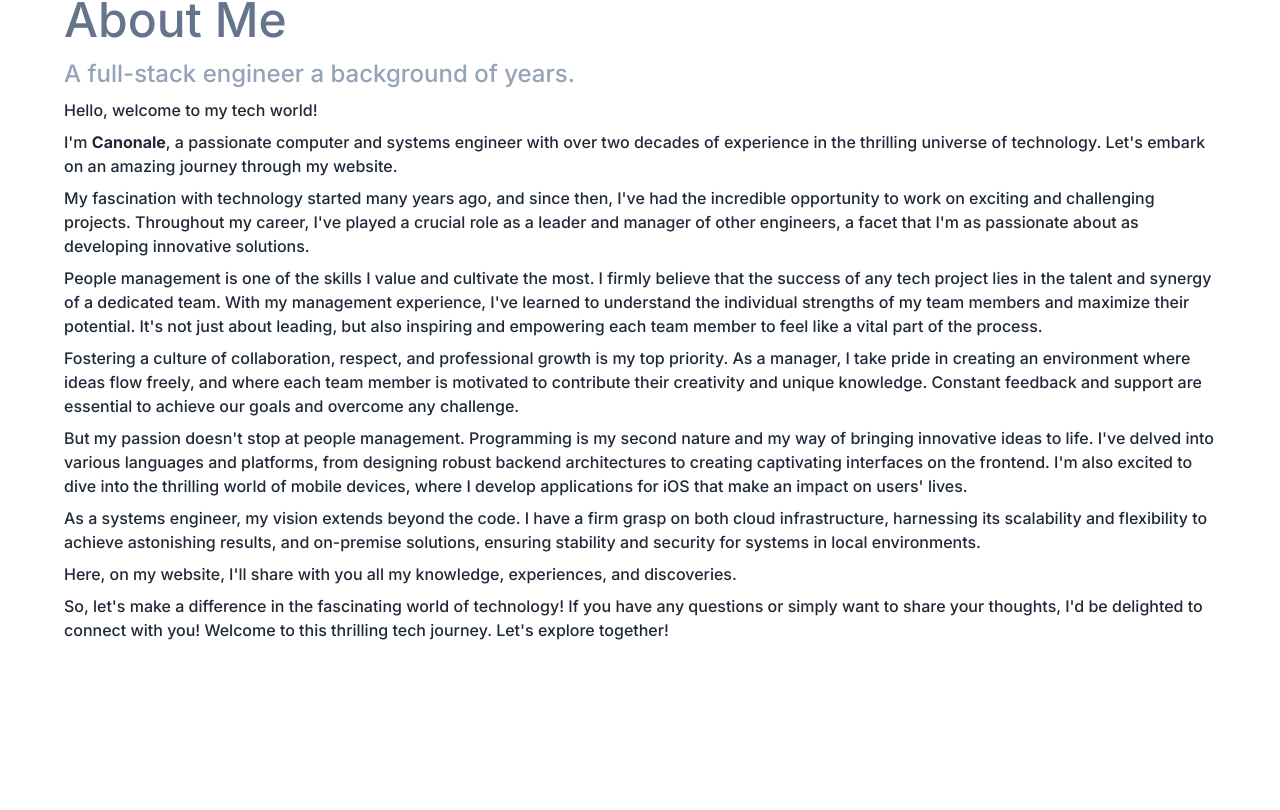
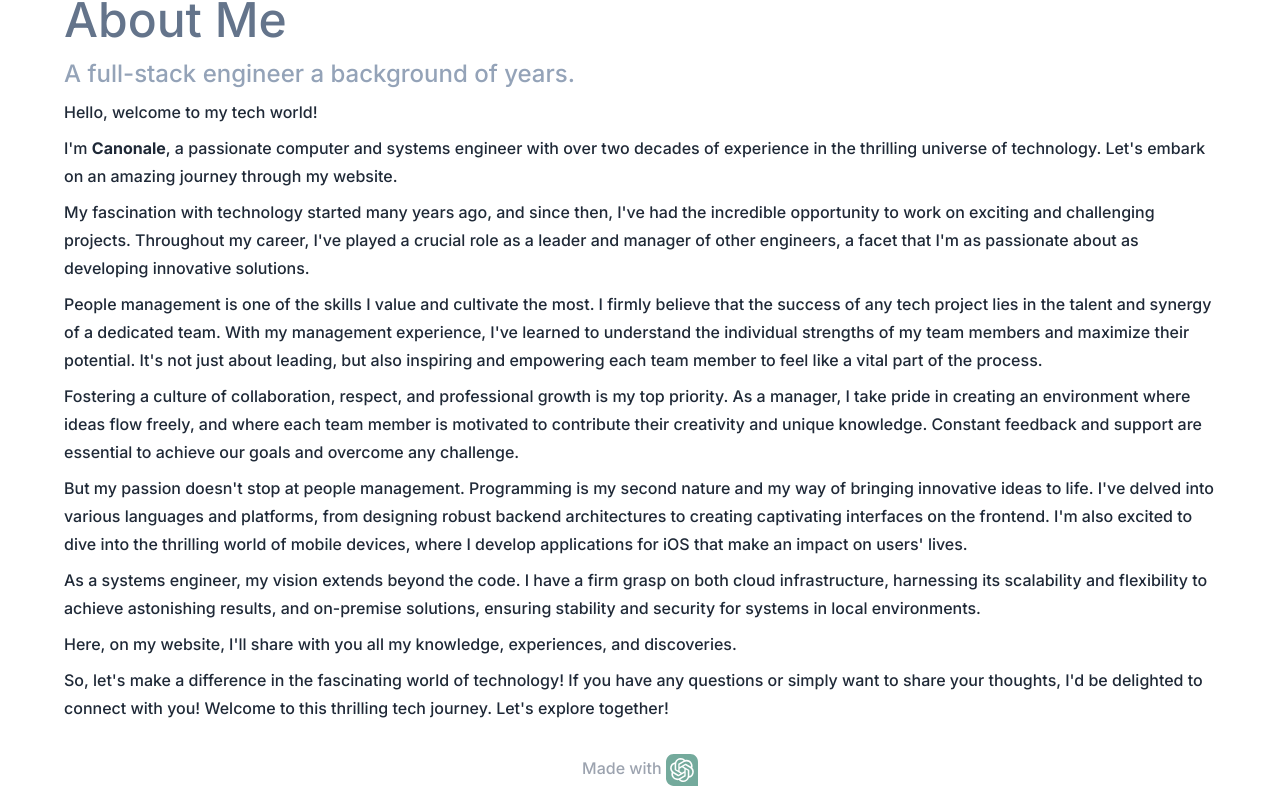
Before and after one commit to canonale/personal-web-site, a Vue app: page /about-me in a window 1280 px wide. Shown: the part 170-980 px from the top of the page. Built offline with nearby package versions, Linux system fonts and the light colour scheme.

Commit message:
OpenIA was regarded.

```diff
--- a/src/assets/main.css
+++ b/src/assets/main.css
@@ -38,7 +38,7 @@ h2 {
 }
 
 p {
-  @apply leading-6 text-base my-2;
+  @apply leading-7 text-base my-2;
 
 }
 .input:focus {
--- /dev/null
+++ b/src/components/icons/IconOpenIA.vue
@@ -0,0 +1,12 @@
+<template>
+  <svg xmlns="http://www.w3.org/2000/svg" viewBox="0 0 2406 2406">
+    <path
+      d="M1 578.4C1 259.5 259.5 1 578.4 1h1249.1c319 0 577.5 258.5 577.5 577.4V2406H578.4C259.5 2406 1 2147.5 1 1828.6V578.4z"
+      fill="#74aa9c"
+    />
+    <path
+      d="M1107.3 299.1c-198 0-373.9 127.3-435.2 315.3C544.8 640.6 434.9 720.2 370.5 833c-99.3 171.4-76.6 386.9 56.4 533.8-41.1 123.1-27 257.7 38.6 369.2 98.7 172 297.3 260.2 491.6 219.2 86.1 97 209.8 152.3 339.6 151.8 198 0 373.9-127.3 435.3-315.3 127.5-26.3 237.2-105.9 301-218.5 99.9-171.4 77.2-386.9-55.8-533.9v-.6c41.1-123.1 27-257.8-38.6-369.8-98.7-171.4-297.3-259.6-491-218.6-86.6-96.8-210.5-151.8-340.3-151.2zm0 117.5-.6.6c79.7 0 156.3 27.5 217.6 78.4-2.5 1.2-7.4 4.3-11 6.1L952.8 709.3c-18.4 10.4-29.4 30-29.4 51.4V1248l-155.1-89.4V755.8c-.1-187.1 151.6-338.9 339-339.2zm434.2 141.9c121.6-.2 234 64.5 294.7 169.8 39.2 68.6 53.9 148.8 40.4 226.5-2.5-1.8-7.3-4.3-10.4-6.1l-360.4-208.2c-18.4-10.4-41-10.4-59.4 0L1024 984.2V805.4L1372.7 604c51.3-29.7 109.5-45.4 168.8-45.5zM650 743.5v427.9c0 21.4 11 40.4 29.4 51.4l421.7 243-155.7 90L597.2 1355c-162-93.8-217.4-300.9-123.8-462.8C513.1 823.6 575.5 771 650 743.5zm807.9 106 348.8 200.8c162.5 93.7 217.6 300.6 123.8 462.8l.6.6c-39.8 68.6-102.4 121.2-176.5 148.2v-428c0-21.4-11-41-29.4-51.4l-422.3-243.7 155-89.3zM1201.7 997l177.8 102.8v205.1l-177.8 102.8-177.8-102.8v-205.1L1201.7 997zm279.5 161.6 155.1 89.4v402.2c0 187.3-152 339.2-339 339.2v-.6c-79.1 0-156.3-27.6-217-78.4 2.5-1.2 8-4.3 11-6.1l360.4-207.5c18.4-10.4 30-30 29.4-51.4l.1-486.8zM1380 1421.9v178.8l-348.8 200.8c-162.5 93.1-369.6 38-463.4-123.7h.6c-39.8-68-54-148.8-40.5-226.5 2.5 1.8 7.4 4.3 10.4 6.1l360.4 208.2c18.4 10.4 41 10.4 59.4 0l421.9-243.7z"
+      fill="white"
+    />
+  </svg>
+</template>
--- a/src/components/menuTop/menuTop.ts
+++ b/src/components/menuTop/menuTop.ts
@@ -13,7 +13,7 @@ const menuItems: Array<MenuItem> = [
   },
   {
     text: "Pricing",
-    route: "twitter",
+    route: RouteNames.PRICING,
   },
   {
     text: "Plugins",
--- a/src/components/salesCard/SalesCardCollection.vue
+++ b/src/components/salesCard/SalesCardCollection.vue
@@ -4,7 +4,10 @@ import { salesCardData, PRICING_TITLE } from "./SalesCardData";
 </script>
 
 <template>
-  <div class="mt-16 pt-16 border-t dark:border-neutral-600 border-neutral-100">
+  <div
+    id="pricing"
+    class="mt-16 pt-16 border-t dark:border-neutral-600 border-neutral-100"
+  >
     <div class="py-4 px-2">
       <h1 class="main-title text-center">{{ PRICING_TITLE }}</h1>
     </div>
--- a/src/router/index.ts
+++ b/src/router/index.ts
@@ -23,9 +23,14 @@ export const routes: RouteRecordRaw[] = [
     name: RouteNames.ABOUT_ME,
     component: () => import("../views/AboutMeView.vue"),
   },
+  {
+    path: "/#pricing",
+    name: RouteNames.PRICING,
+    component: HomeView,
+  },
   ...ExternalRoutes,
 ];
 export const router = createRouter({
   history: createWebHistory(import.meta.env.BASE_URL),
-  routes: routes,
+  routes,
 });
--- a/src/views/AboutMeView.vue
+++ b/src/views/AboutMeView.vue
@@ -1,5 +1,8 @@
+<script setup lang="ts">
+import IconOpenIA from "@/components/icons/IconOpenIA.vue";
+</script>
 <template>
-  <div class="my-20 py-20 container">
+  <div class="my-20 py-20 px-4 xl:px-0 container">
     <h1>About Me</h1>
     <h2>A full-stack engineer a background of years.</h2>
     <p>Hello, welcome to my tech world!</p>
@@ -54,5 +57,10 @@
       to connect with you! Welcome to this thrilling tech journey. Let's explore
       together!
     </p>
+    <div class="mt-8">
+      <p class="text-center text-gray-400">
+        Made with <IconOpenIA class="w-8 inline" />
+      </p>
+    </div>
   </div>
 </template>
```
